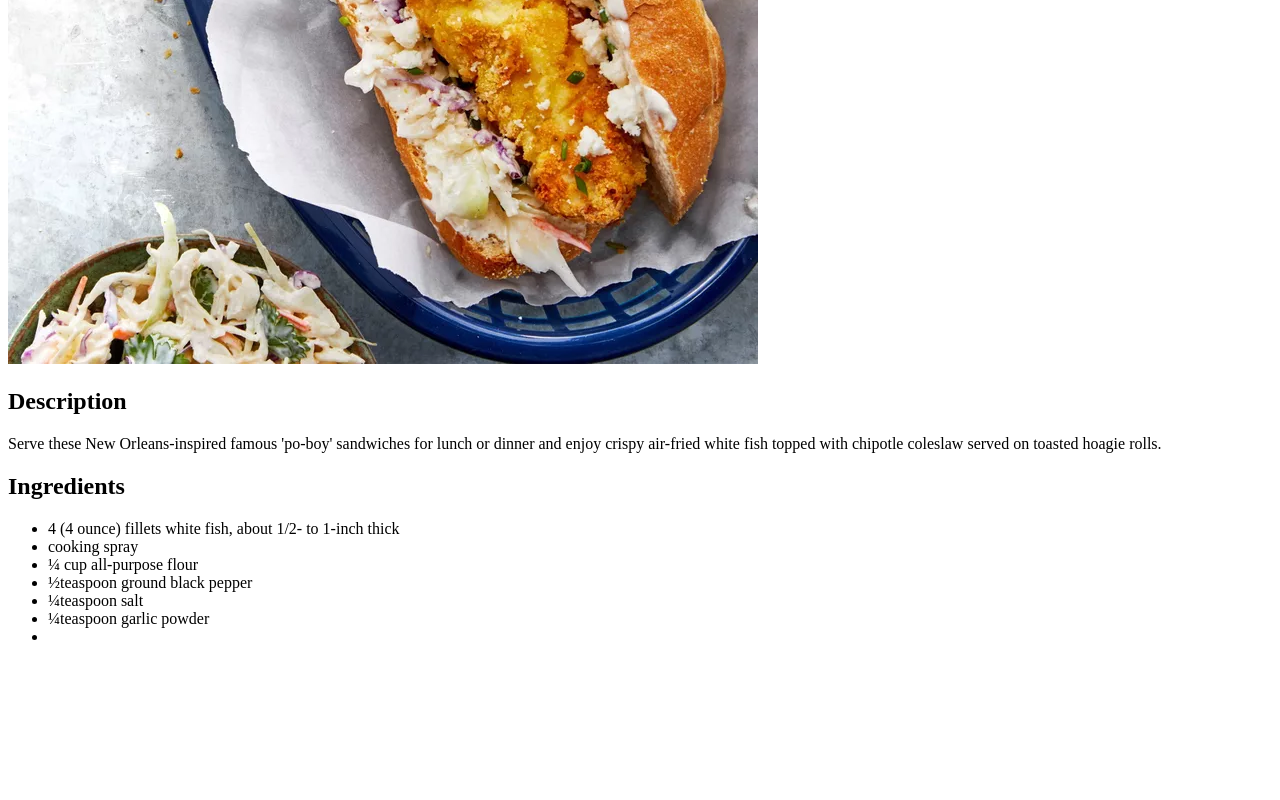
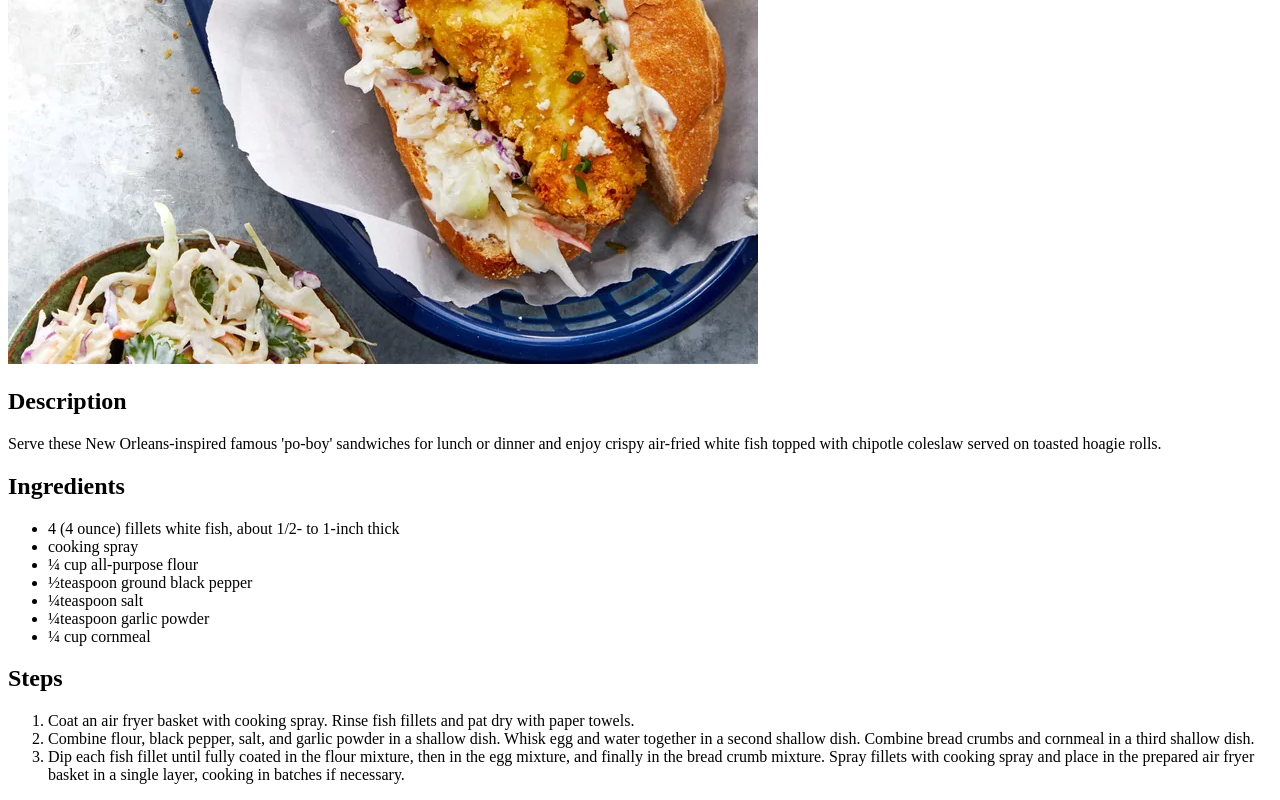
Before and after one commit to jayjay-06/odin-recipes, a plain HTML site: page recipes/fish.html in a window 1280 px wide. Shown: the part 466-1266 px from the top of the page. Before the commit the page ends 1128 px from the top, so only its background shows below. Drawn offline with Linux system fonts and the light colour scheme.

Commit message:
Add Steps

```diff
--- a/recipes/fish.html
+++ b/recipes/fish.html
@@ -19,7 +19,13 @@
         <li>½teaspoon ground black pepper</li>
         <li>¼teaspoon salt</li>
         <li>¼teaspoon garlic powder</li>
-        <li></li>
+        <li>¼ cup cornmeal</li>
     </ul>
+    <h2>Steps</h2>
+    <ol>
+        <li>Coat an air fryer basket with cooking spray. Rinse fish fillets and pat dry with paper towels.</li>
+        <li>Combine flour, black pepper, salt, and garlic powder in a shallow dish. Whisk egg and water together in a second shallow dish. Combine bread crumbs and cornmeal in a third shallow dish.        </li>
+        <li>Dip each fish fillet until fully coated in the flour mixture, then in the egg mixture, and finally in the bread crumb mixture. Spray fillets with cooking spray and place in the prepared air fryer basket in a single layer, cooking in batches if necessary.</li>
+    </ol>
 </body>
 </html>
```
